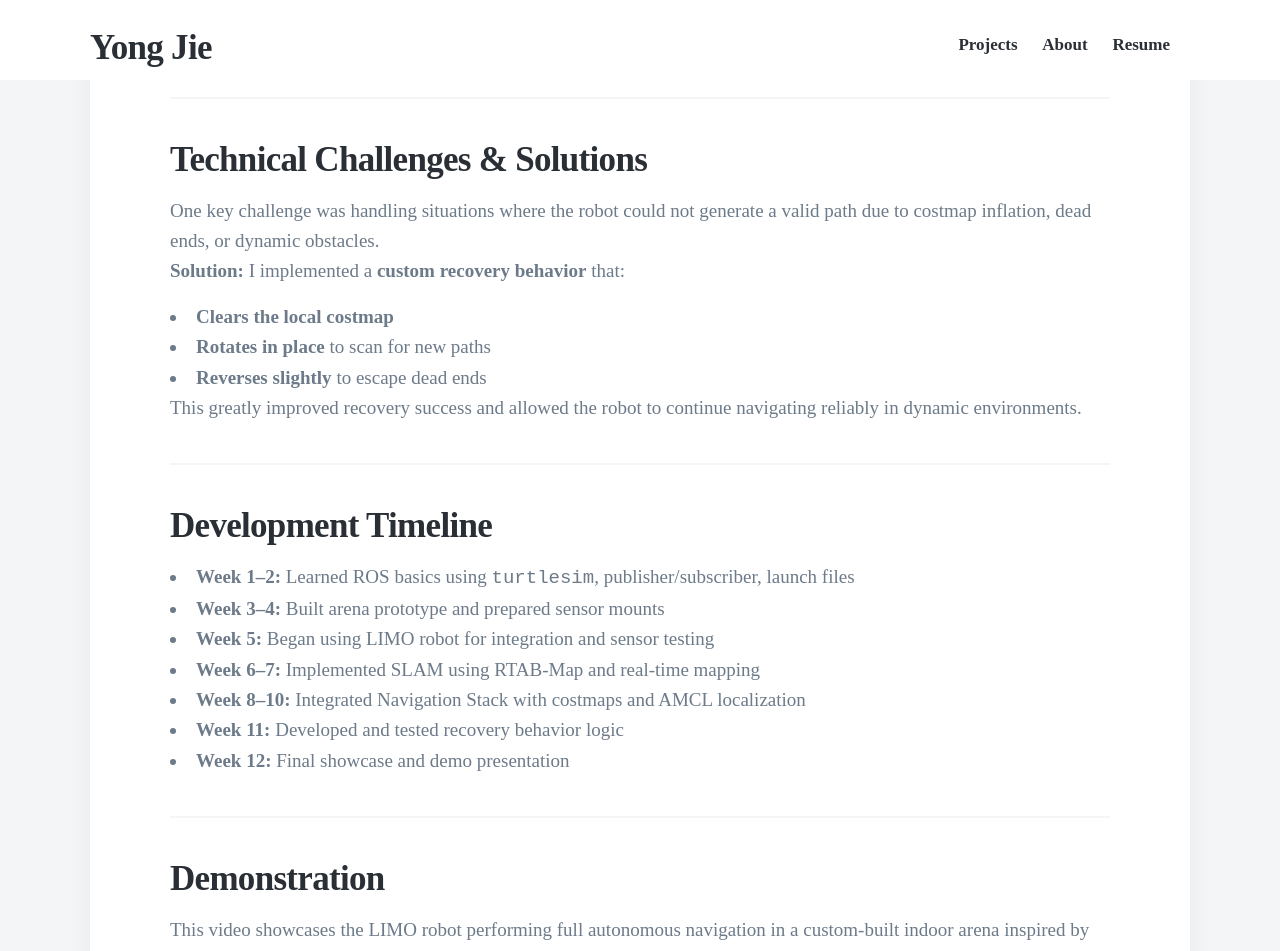
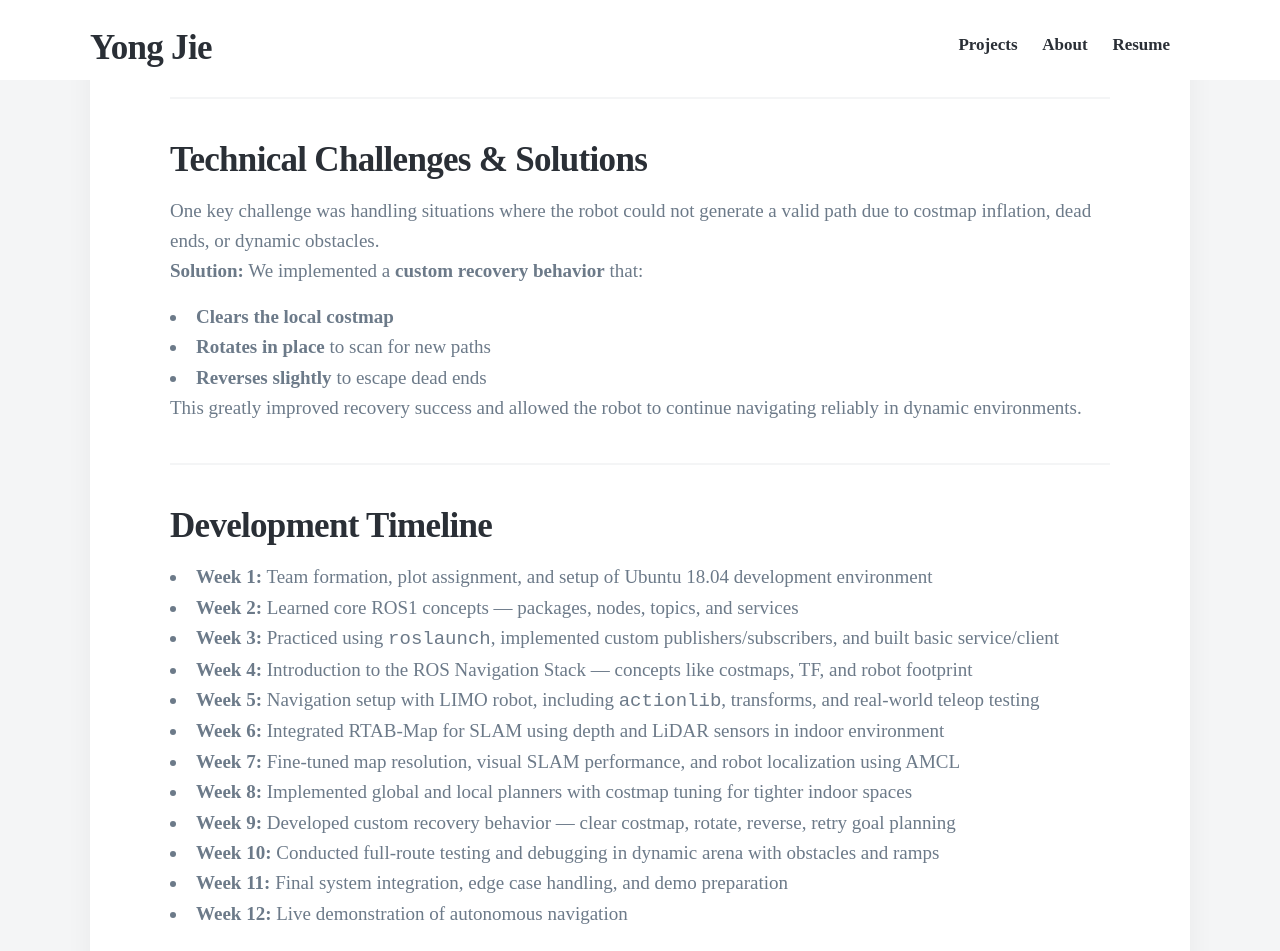
Before and after one commit to YongJiee/YongJiee.github.io, a Jekyll site: the page built from _projects/SEP1.md, in a window 1280 px wide and 1400 px high, scrolled down 3247 px. Shown: the top 951 px of the window. Built offline with Jekyll 4.4.1, drawn with Linux system fonts in a browser that asks for light colours; nearby versions of some CDN libraries; some of the changed text lies outside the part shown.

Commit message:
Updated timeline

```diff
--- a/_projects/SEP1.md
+++ b/_projects/SEP1.md
@@ -21,7 +21,7 @@ We built a **1.5m x 1.33m arena** themed after Singapore Changi Airport’s Jewe
 
 ---
 
-## 🔍 Project Highlights
+## Project Highlights
 
 <!-- - Led a 5-member team and directly programmed the LIMO robot in ROS1 (Python) -->
 - Developed autonomous indoor navigation using **ROS1 Navigation Stack**
@@ -76,7 +76,7 @@ We built a **1.5m x 1.33m arena** themed after Singapore Changi Airport’s Jewe
 ## Technical Challenges & Solutions
 
 One key challenge was handling situations where the robot could not generate a valid path due to costmap inflation, dead ends, or dynamic obstacles.
-**Solution:** I implemented a **custom recovery behavior** that:
+**Solution:** We implemented a **custom recovery behavior** that:
 - **Clears the local costmap**
 - **Rotates in place** to scan for new paths
 - **Reverses slightly** to escape dead ends
@@ -86,13 +86,19 @@ One key challenge was handling situations where the robot could not generate a v
 
 ## Development Timeline
 
-- **Week 1–2:** Learned ROS basics using `turtlesim`, publisher/subscriber, launch files
-- **Week 3–4:** Built arena prototype and prepared sensor mounts
-- **Week 5:** Began using LIMO robot for integration and sensor testing
-- **Week 6–7:** Implemented SLAM using RTAB-Map and real-time mapping
-- **Week 8–10:** Integrated Navigation Stack with costmaps and AMCL localization
-- **Week 11:** Developed and tested recovery behavior logic
-- **Week 12:** Final showcase and demo presentation
+- **Week 1:** Team formation, plot assignment, and setup of Ubuntu 18.04 development environment
+- **Week 2:** Learned core ROS1 concepts — packages, nodes, topics, and services
+- **Week 3:** Practiced using `roslaunch`, implemented custom publishers/subscribers, and built basic service/client
+- **Week 4:** Introduction to the ROS Navigation Stack — concepts like costmaps, TF, and robot footprint
+- **Week 5:** Navigation setup with LIMO robot, including `actionlib`, transforms, and real-world teleop testing
+- **Week 6:** Integrated RTAB-Map for SLAM using depth and LiDAR sensors in indoor environment
+- **Week 7:** Fine-tuned map resolution, visual SLAM performance, and robot localization using AMCL
+- **Week 8:** Implemented global and local planners with costmap tuning for tighter indoor spaces
+- **Week 9:** Developed custom recovery behavior — clear costmap, rotate, reverse, retry goal planning
+- **Week 10:** Conducted full-route testing and debugging in dynamic arena with obstacles and ramps
+- **Week 11:** Final system integration, edge case handling, and demo preparation
+- **Week 12:** Live demonstration of autonomous navigation
+
 
 ---
 
```
